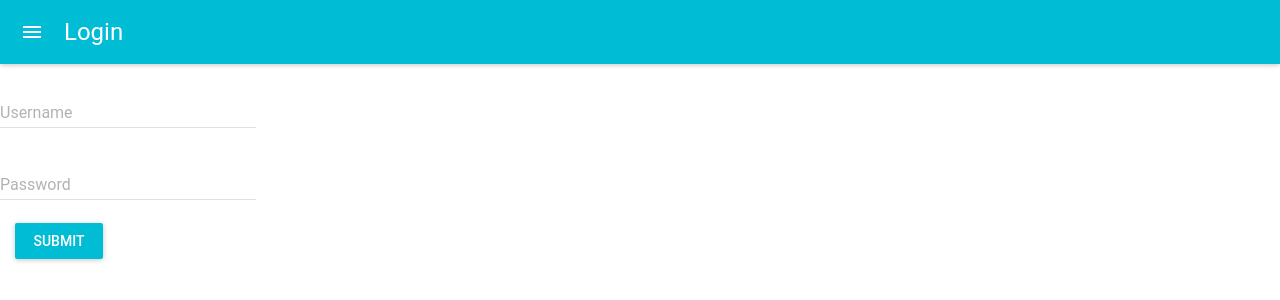
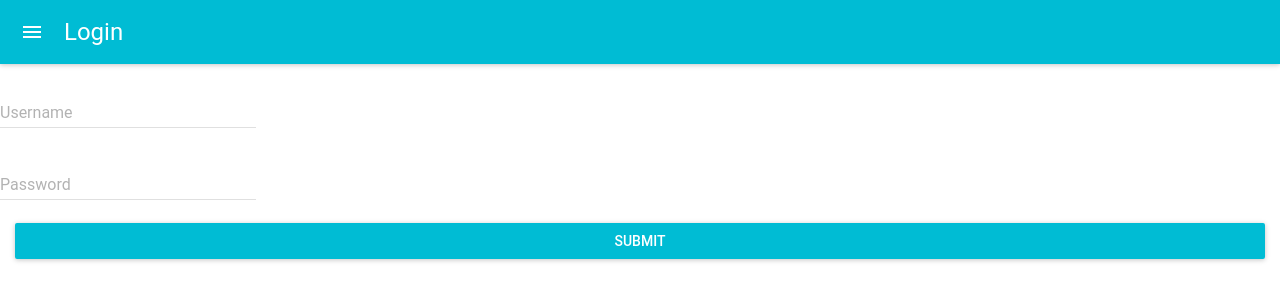
Before and after one commit to GradGradius/CodingChallenge, a React (Create React App) app in the folder registration/: page /login in a window 1280 px wide. Shown: the top 300 px of the page. Built offline with nearby package versions, Linux system fonts and the light colour scheme.

Commit message:
add cookies

```diff
--- a/registration/package.json
+++ b/registration/package.json
@@ -7,6 +7,7 @@
     "@testing-library/react": "^9.3.2",
     "@testing-library/user-event": "^7.1.2",
     "axios": "^0.20.0",
+    "js-cookie": "^2.2.1",
     "material-ui": "^0.20.2",
     "react": "^16.13.1",
     "react-dom": "^16.13.1",
--- a/registration/src/App.js
+++ b/registration/src/App.js
@@ -1,12 +1,72 @@
-import React from 'react';
-import logo from './logo.svg';
+import React, { Component } from 'react';
+import { BrowserRouter as Router, Route, Switch, Redirect } from 'react-router-dom';
 import './App.css';
-import Login from './Login';
+import Cookies from 'js-cookie';
+import AuthApi from './contexts/AuthApi';
+import Login from './pages/Login';
+import Dataflow from './pages/Dataflow';
+
 
 function App() {
-  return (
-      <Login/>
-  );
+    const [auth,setAuth] = React.useState(false);
+
+    const readCookie = () =>{
+      const user = Cookies.get("user");
+      if (user){
+        setAuth(true);
+      }
+    }
+
+    React.useEffect(() =>{
+      readCookie();
+    }, [])
+
+    return (
+      <AuthApi.Provider value={{auth,setAuth}}>
+        <Router>
+          <Routes/>
+        </Router>
+      </AuthApi.Provider>
+    );
+
+}
+
+class Routes extends Component{
+  static contextType = AuthApi;
+  render() {
+    return (
+      <Switch>
+          <ProtectedLogin path="/login" component={Login} auth={this.context.auth}/>
+          <ProtectedRoute path="/dataflow" component={Dataflow} auth={this.context.auth}/>
+          <Redirect path="/" to="/dataflow"/>
+      </Switch>
+    )
+  }
+}
+
+const ProtectedRoute = ({auth, component:Component, ...rest}) => {
+  return(
+    <Route
+      {... rest}
+      render ={()=>auth?(
+        <Component/>
+      ): (
+        <Redirect to="/login"/>
+      )}
+    />)
+}
+
+const ProtectedLogin = ({auth, component:Component, ...rest}) => {
+  return(
+    <Route
+      {... rest}
+      render ={()=>!auth?(
+        <Component/>
+      ): (
+        <Redirect to="/dataflow"/>
+      )}
+    />
+  )
 }
 
 export default App;
--- a/registration/src/Login.js
+++ /dev/null
@@ -1,63 +0,0 @@
-import React, { Component } from 'react';
-import MuiThemeProvider from 'material-ui/styles/MuiThemeProvider';
-import AppBar from 'material-ui/AppBar';
-import RaisedButton from 'material-ui/RaisedButton';
-import TextField from 'material-ui/TextField';
-import axios from 'axios';
-
-class Login extends Component {
-constructor(props){
-  super(props);
-  this.state={
-  username:'',
-  password:''
-  }
- }
-
- handleClick(event){
-    var apiBaseUrl = "http://localhost:5000/";
-    var self = this;
-    var payload={
-        "username":this.state.username,
-        "password":this.state.password
-    }
-    axios.post(apiBaseUrl+'login', payload)
-    .then(function (response) {
-        if(response.data.code == 200){
-        }
-    })
-    }
-
-render() {
-    return (
-      <div>
-        <MuiThemeProvider>
-          <div>
-          <AppBar
-             title="Login"
-           />
-           <TextField
-             hintText="Enter your Username"
-             floatingLabelText="Username"
-             onChange = {(event,newValue) => this.setState({username:newValue})}
-             />
-           <br/>
-             <TextField
-               type="password"
-               hintText="Enter your Password"
-               floatingLabelText="Password"
-               onChange = {(event,newValue) => this.setState({password:newValue})}
-               />
-             <br/>
-             <RaisedButton label="Submit" primary={true} style={style} onClick={(event) => this.handleClick(event)}/>
-             {/* <RaisedButton label="Submit" primary={true} style={style} /> */}
-         </div>
-         </MuiThemeProvider>
-      </div>
-    );
-  }
-}
-const style = {
- margin: 15,
-};
-export default Login;
--- /dev/null
+++ b/registration/src/contexts/AuthApi.js
@@ -0,0 +1,5 @@
+import React from 'react'
+
+const  AuthApi = React.createContext();
+
+export default AuthApi;
--- /dev/null
+++ b/registration/src/pages/Dataflow.js
@@ -0,0 +1,25 @@
+import React,  { Component } from 'react';
+import Cookies from 'js-cookie';
+import AuthApi from '../contexts/AuthApi';
+
+class UsersPage extends Component {
+    static contextType = AuthApi;
+
+    render() {
+        return (
+            <div>
+              <ul>
+                {["Alex", "John", "Jaz", "fedrik", "missali"].map((user, idx) => {
+                  return <li key={idx}>{user}</li>;
+                })}
+              </ul>
+              <button label="Click!" onClick={(event)=>{
+                  this.context.setAuth(false)
+                  Cookies.remove("user")
+                }}/>
+            </div>
+          );
+    }
+};
+
+export default UsersPage;
--- /dev/null
+++ b/registration/src/pages/Login.js
@@ -0,0 +1,73 @@
+import React, { Component } from 'react';
+import MuiThemeProvider from 'material-ui/styles/MuiThemeProvider';
+import AppBar from 'material-ui/AppBar';
+import RaisedButton from 'material-ui/RaisedButton';
+import TextField from 'material-ui/TextField';
+import axios from 'axios';
+import Cookies from 'js-cookie';
+import AuthApi from '../contexts/AuthApi';
+
+class Login extends Component {
+    static contextType = AuthApi;
+
+    constructor(props){
+      super(props);
+      this.state={
+        username:"",
+        password:""
+      }
+    }
+
+
+ handleClick(event){
+    this.context.setAuth(true);
+    Cookies.set("user","loginTrue");
+    // var apiBaseUrl = "http://localhost:5000/";
+    // var self = this;
+    // var payload={
+    //     "username":this.state.username,
+    //     "password":this.state.password
+    // }
+    // axios.post(apiBaseUrl+'login', payload)
+    // .then(function (response) {
+    //     if(response.data.code == 200){
+    //     }
+    // })
+}
+
+render() {
+    return (
+      <div>
+        <MuiThemeProvider>
+
+          <div>
+            <AppBar title="Login"/>
+            <TextField
+              hintText="Enter your Username"
+              floatingLabelText="Username"
+              onChange = {(event,newValue) => this.setState({username:newValue})}
+            />
+            <br/>
+            <TextField
+              type="password"
+              hintText="Enter your Password"
+              floatingLabelText="Password"
+              onChange = {(event,newValue) => this.setState({password:newValue})}
+            />
+            <br/>
+            <RaisedButton label="Submit" primary={true} style={style} onClick={(event) => this.handleClick(event)}/>
+         </div>
+
+
+         </MuiThemeProvider>
+      </div>
+    );
+  }
+}
+const style = {
+  display: 'flex',
+  // justifyContent:'center',
+  // alignItems:'center',
+  margin: 15,
+};
+export default Login;
```
Also changed, not shown: registration/src/logo.svg (deleted), registration/src/pages/Registration.js (added), 1 other file (tests, documents, lock files or other folders).
